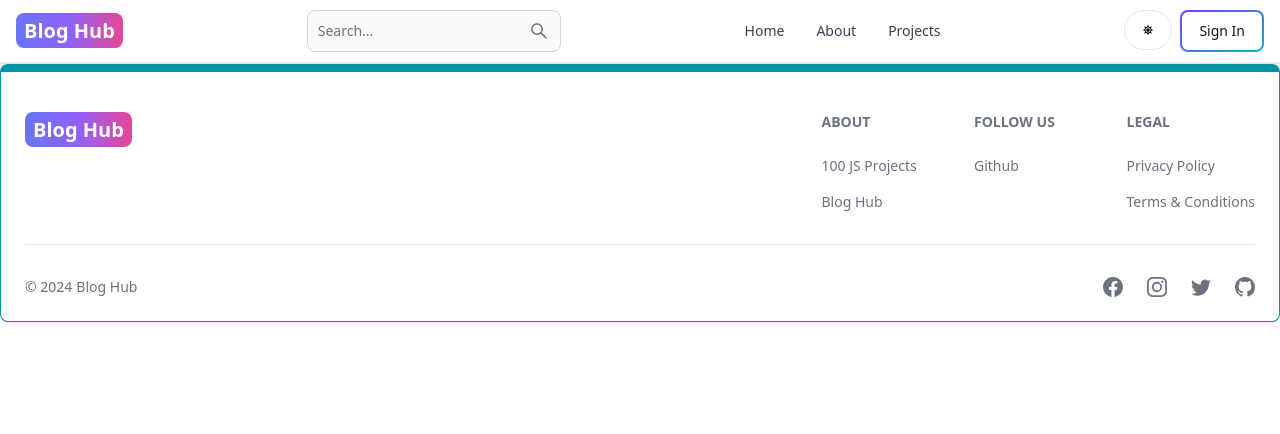
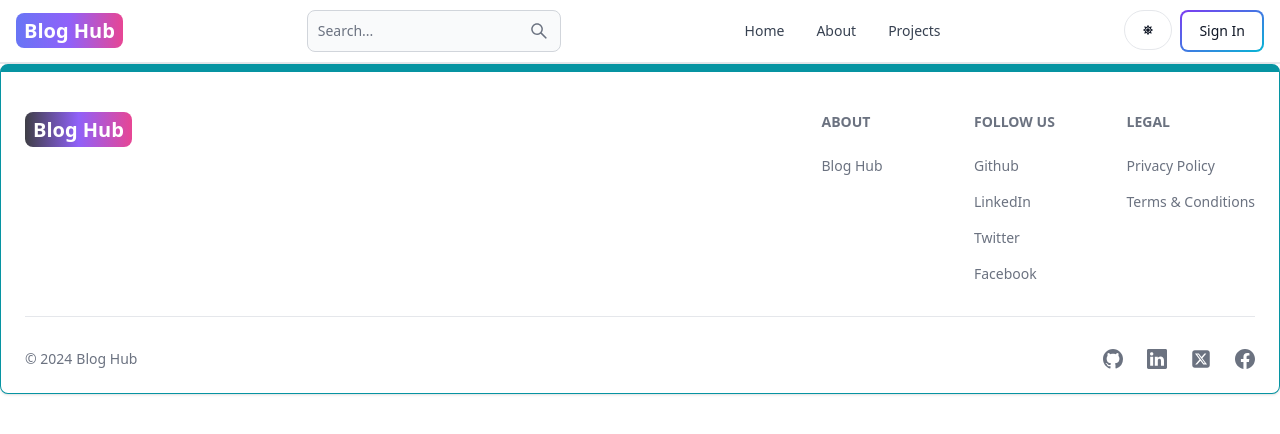
Before and after one commit to Rafiqdevhub/MERN_Blog_App, a React (Vite) app in the folder client/: page /sign-in in a window 1280 px wide. Shown: the top 434 px of the page. Built offline with nearby package versions, Linux system fonts and the light colour scheme.

Commit message:
modify the footer

```diff
--- a/client/src/App.jsx
+++ b/client/src/App.jsx
@@ -6,8 +6,8 @@ import SignUp from "./pages/SignUp";
 import Dashboard from "./pages/Dashboard";
 import Header from "./components/Header";
 import Search from "./pages/Search";
-import { FooterComponent } from "./components/Footer";
 import PrivateRoute from "./components/ProviteRoute";
+import FooterComponent from "./components/Footer";
 
 const App = () => {
   return (
--- a/client/src/components/Footer.jsx
+++ b/client/src/components/Footer.jsx
@@ -1,17 +1,19 @@
 import { Footer } from "flowbite-react";
 import { Link } from "react-router-dom";
-import { BsFacebook, BsInstagram, BsTwitter, BsGithub } from "react-icons/bs";
-export const FooterComponent = () => {
+import { BsGithub, BsLinkedin, BsFacebook } from "react-icons/bs";
+import { FaSquareXTwitter } from "react-icons/fa6";
+
+export default function FooterComponent() {
   return (
     <Footer container className="border border-t-8 border-teal-500">
       <div className="w-full max-w-7xl mx-auto">
-        <div className="grid w-full justify-between sm:flex md:grid-cols-1">
+        <div className="grid w-full justify-between sm:flex sm:justify-between md:flex md:grid-cols-1">
           <div className="mt-5">
             <Link
               to="/"
               className="self-center whitespace-nowrap text-lg sm:text-xl font-semibold dark:text-white"
             >
-              <span className="px-2 py-1 bg-gradient-to-r from-indigo-500 via-purple-500 to-pink-500 rounded-lg text-white">
+              <span className="px-2 py-1 bg-gradient-to-r from-zinc-700 via-purple-500 to-pink-500 rounded-lg text-white">
                 Blog Hub
               </span>
             </Link>
@@ -20,31 +22,31 @@ export const FooterComponent = () => {
             <div>
               <Footer.Title title="About" />
               <Footer.LinkGroup col>
-                <Footer.Link
-                  href="https://www.100jsprojects.com"
-                  target="_blank"
-                  rel="noopener noreferrer"
-                >
-                  100 JS Projects
-                </Footer.Link>
-                <Footer.Link
-                  href="/about"
-                  target="_blank"
-                  rel="noopener noreferrer"
-                >
-                  Blog Hub
-                </Footer.Link>
+                <Footer.Link href="/about">Blog Hub</Footer.Link>
               </Footer.LinkGroup>
             </div>
             <div>
               <Footer.Title title="Follow us" />
               <Footer.LinkGroup col>
                 <Footer.Link
-                  href="https://www.github.com/Rafiqdevhub"
+                  href="https://github.com/Rafiqdevhub"
                   target="_blank"
                   rel="noopener noreferrer"
                 >
                   Github
+                </Footer.Link>
+                <Footer.Link
+                  href="https://www.linkedin.com/in/rafiqdevhub/"
+                  target="_blank"
+                  rel="noopener noreferrer"
+                >
+                  LinkedIn
+                </Footer.Link>
+                <Footer.Link href="#" target="_blank" rel="noopener noreferrer">
+                  Twitter
+                </Footer.Link>
+                <Footer.Link href="#" target="_blank" rel="noopener noreferrer">
+                  Facebook
                 </Footer.Link>
               </Footer.LinkGroup>
             </div>
@@ -65,16 +67,21 @@ export const FooterComponent = () => {
             year={new Date().getFullYear()}
           />
           <div className="flex gap-6 sm:mt-0 mt-4 sm:justify-center">
-            <Footer.Icon href="#" icon={BsFacebook} />
-            <Footer.Icon href="#" icon={BsInstagram} />
-            <Footer.Icon href="#" icon={BsTwitter} />
             <Footer.Icon
               href="https://github.com/Rafiqdevhub"
+              target="_blank"
               icon={BsGithub}
             />
+            <Footer.Icon
+              href="https://www.linkedin.com/in/rafiqdevhub/"
+              target="_blank"
+              icon={BsLinkedin}
+            />
+            <Footer.Icon href="#" icon={FaSquareXTwitter} />
+            <Footer.Icon href="#" icon={BsFacebook} />
           </div>
         </div>
       </div>
     </Footer>
   );
-};
+}
```
